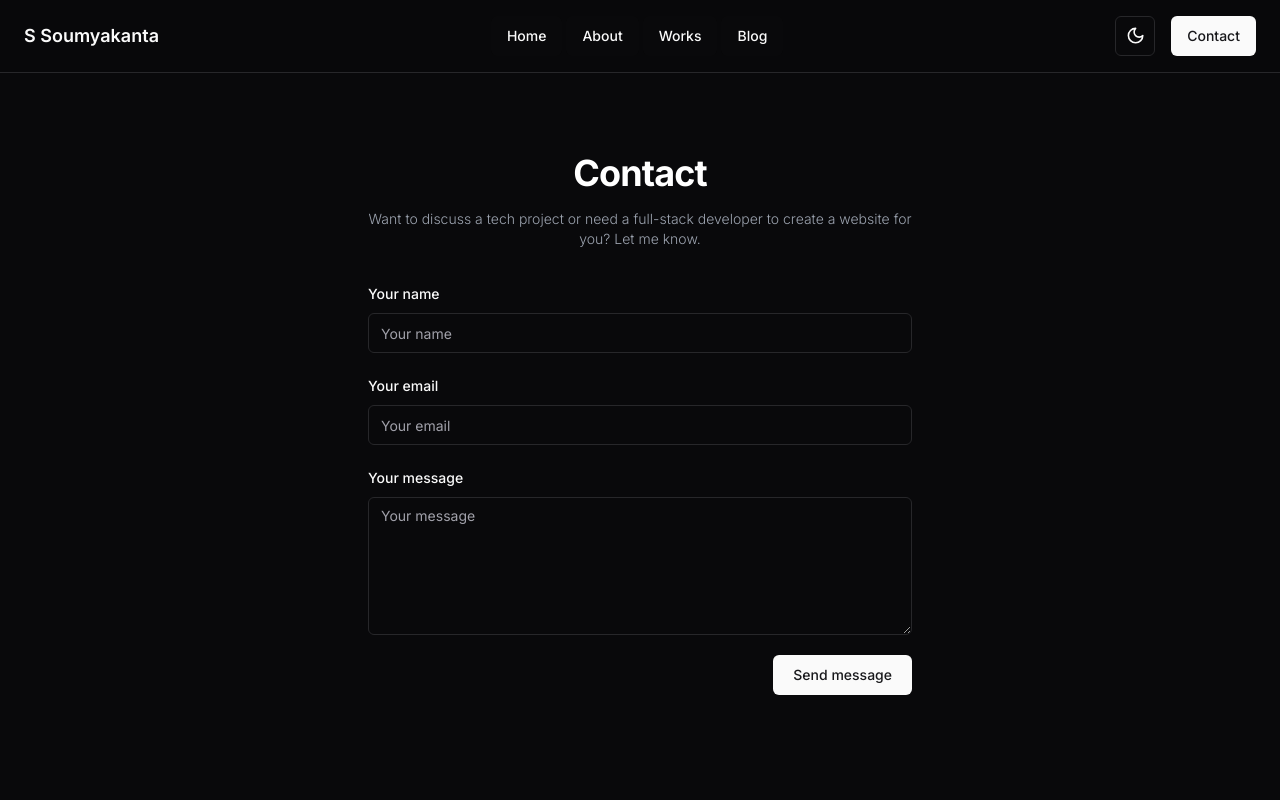
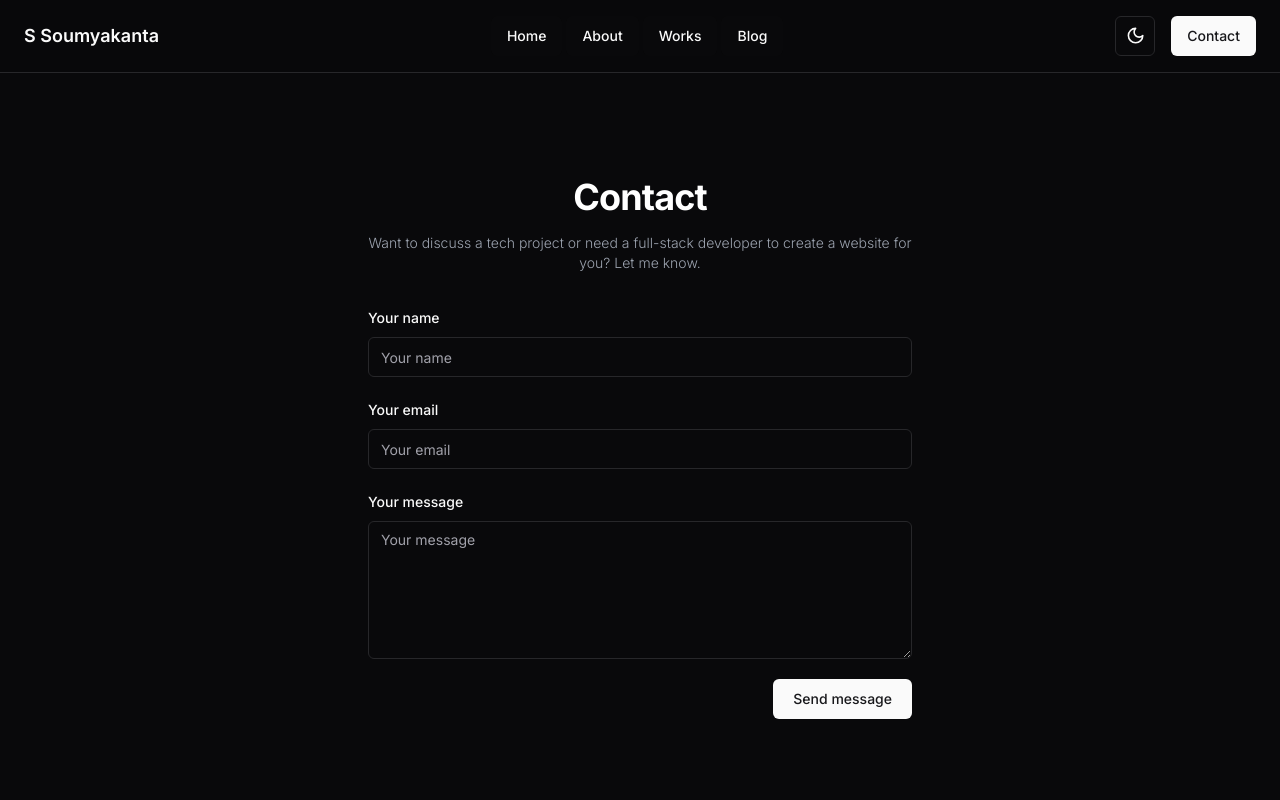
Before and after one commit to s-soumyakanta/s-soumyakanta, a Next.js app: page /contact in a window 1280 px wide. Shown: the top 800 px of the page. Built offline with nearby package versions, Linux system fonts and the light colour scheme.

Commit message:
Update Contact.tsx

```diff
--- a/src/components/Contact.tsx
+++ b/src/components/Contact.tsx
@@ -72,7 +72,7 @@ export default function Contact() {
   };
 
   return (
-    <section className="bg-[hsl(var(--background))] dark:bg-[hsl(var(--background))] py-12 mt-6 px-4 mx-auto max-w-xl min-h-screen flex flex-col justify-center">
+    <section className="bg-[hsl(var(--background))] dark:bg-[hsl(var(--background))] py-12 mt-12 px-4 mx-auto max-w-xl min-h-screen flex flex-col justify-center">
       <h2 className="mb-4 text-3xl md:text-4xl font-bold tracking-tight text-center text-gray-900 dark:text-white">
         Contact
       </h2>
```
